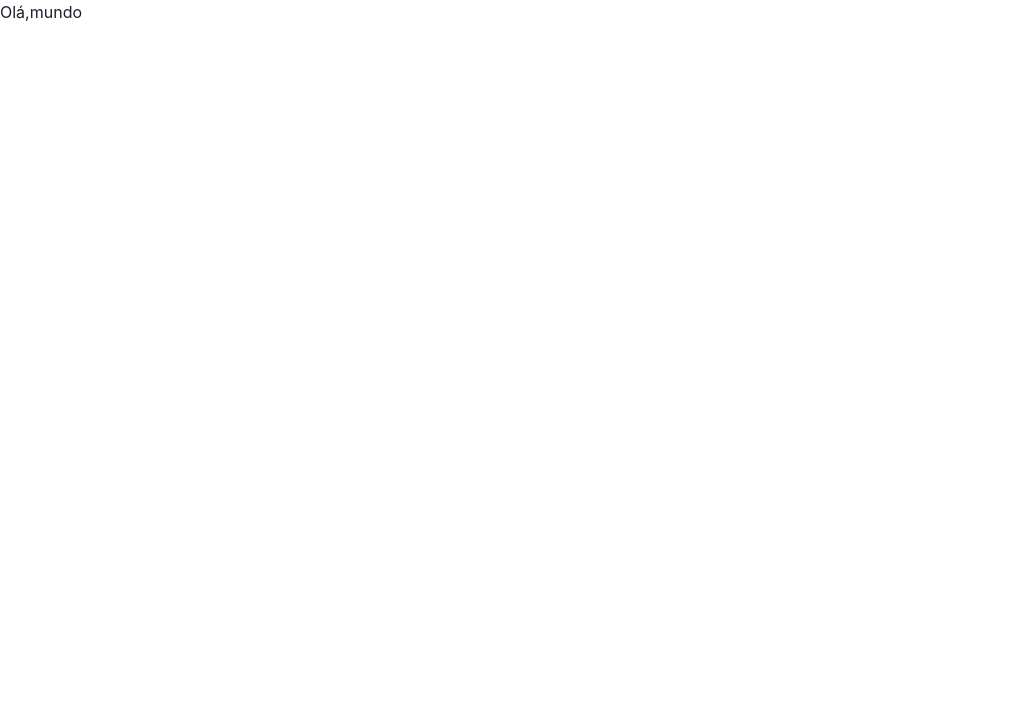
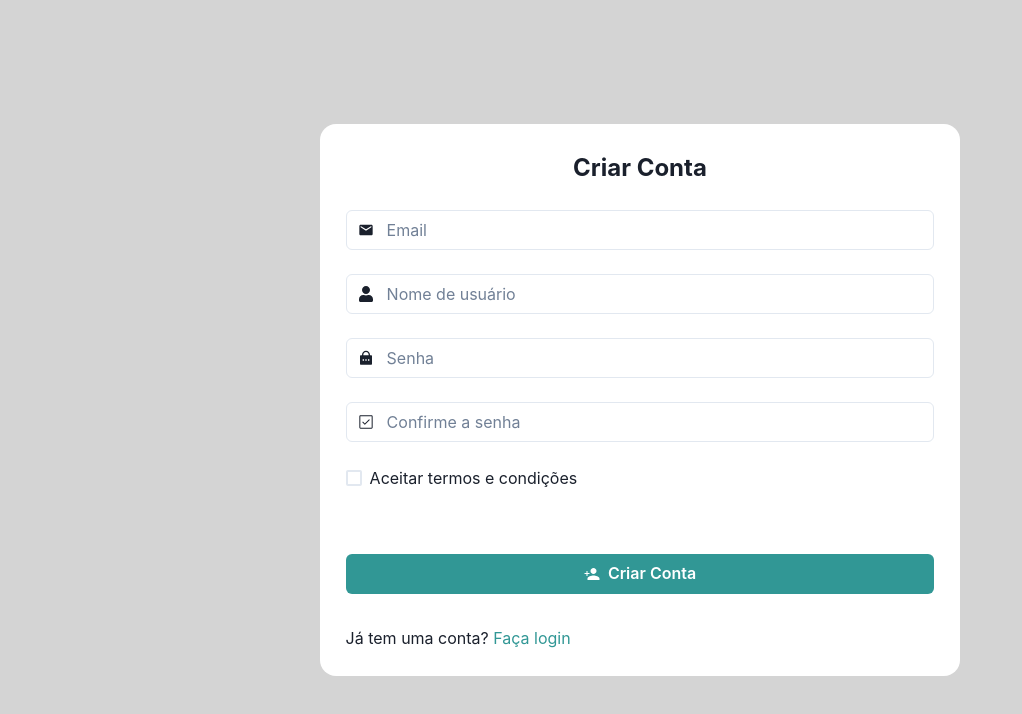
Before and after one commit to JeanLima2112/ScheMasterDB, a React (Vite) app in the folder schemasterdb_Front_End/: page / in a window 1280 px wide. Shown: the top 714 px of the page, without its empty margins (0-1022 px from the left). Built offline with nearby package versions, Linux system fonts and the light colour scheme.

Commit message:
signUp page

```diff
--- a/schemasterdb_Front_End/package.json
+++ b/schemasterdb_Front_End/package.json
@@ -14,6 +14,7 @@
     "@emotion/react": "^11.13.3",
     "@emotion/styled": "^11.13.0",
     "@xyflow/react": "^12.3.0",
+    "axios": "^1.7.7",
     "framer-motion": "^11.5.6",
     "react": "^18.3.1",
     "react-dom": "^18.3.1",
--- /dev/null
+++ b/schemasterdb_Front_End/src/pages/Enter/signup/SignUp.tsx
@@ -0,0 +1,186 @@
+import {
+  Button,
+  Checkbox,
+  Flex,
+  FormControl,
+  FormErrorMessage,
+  Input,
+  InputGroup,
+  InputLeftElement,
+  Text,
+  Link,
+} from "@chakra-ui/react";
+import { useForm } from "react-hook-form";
+import { FaUser } from "react-icons/fa";
+import { GoCheckbox } from "react-icons/go";
+import { IoMdPersonAdd } from "react-icons/io";
+import { MdEmail } from "react-icons/md";
+import { RiLockPasswordFill } from "react-icons/ri";
+import { Link as RouterLink } from "react-router-dom";
+
+import { UserCreate } from "./type";
+
+export default function AuthPage() {
+  const {
+    register,
+    handleSubmit,
+    formState: { errors },
+    watch,
+  } = useForm<UserCreate>();
+  const watchPassword = watch("password");
+
+  const onSignUpSubmit = (data: Partial<UserCreate>) => {
+    console.log("Sign Up Data:", data);
+    // Requisição a API
+  };
+
+  return (
+    <Flex
+      alignItems="center"
+      justifyContent="center"
+      minH="100vh"
+      direction="column"
+      gap="1rem"
+      bg="#d4d4d4"
+    >
+      <Flex
+        direction="column"
+        minW="40rem"
+        gap="2rem"
+        bg="#ffff"
+        p="2%"
+        borderRadius="1rem"
+      >
+        <Flex direction="column" gap="1.5rem">
+          <Text fontSize="2xl" fontWeight="bold" textAlign="center">
+            Criar Conta
+          </Text>
+
+          <FormControl isInvalid={!!errors?.email}>
+            <InputGroup>
+              <InputLeftElement pointerEvents="none">
+                <MdEmail />
+              </InputLeftElement>
+              <Input
+                placeholder="Email"
+                type="email"
+                {...register("email", {
+                  required: "Email é obrigatório",
+                  minLength: {
+                    value: 3,
+                    message: "Email deve ter pelo menos 3 caracteres",
+                  },
+                  pattern: {
+                    value: /^[a-zA-Z0-9._%+-]+@[a-zA-Z0-9.-]+\.[a-zA-Z]{2,4}$/,
+                    message: "Digite um email válido",
+                  },
+                })}
+              />
+            </InputGroup>
+            {errors?.email && (
+              <FormErrorMessage>{errors.email.message}</FormErrorMessage>
+            )}
+          </FormControl>
+
+          <FormControl isInvalid={!!errors?.username}>
+            <InputGroup>
+              <InputLeftElement pointerEvents="none">
+                <FaUser />
+              </InputLeftElement>
+              <Input
+                placeholder="Nome de usuário"
+                type="text"
+                {...register("username", {
+                  required: "Nome de usuário é obrigatório",
+                  minLength: {
+                    value: 3,
+                    message: "Nome de usuário deve ter pelo menos 3 caracteres",
+                  },
+                })}
+              />
+            </InputGroup>
+            {errors?.username && (
+              <FormErrorMessage>{errors.username.message}</FormErrorMessage>
+            )}
+          </FormControl>
+
+          <FormControl isInvalid={!!errors?.password}>
+            <InputGroup>
+              <InputLeftElement pointerEvents="none">
+                <RiLockPasswordFill />
+              </InputLeftElement>
+              <Input
+                placeholder="Senha"
+                type="password"
+                {...register("password", {
+                  required: "Senha é obrigatória",
+                  minLength: {
+                    value: 8,
+                    message: "A senha deve ter pelo menos 8 caracteres",
+                  },
+                })}
+              />
+            </InputGroup>
+            {errors?.password && (
+              <FormErrorMessage>{errors.password.message}</FormErrorMessage>
+            )}
+          </FormControl>
+
+          <FormControl isInvalid={!!errors?.passwordConfirmation}>
+            <InputGroup>
+              <InputLeftElement pointerEvents="none">
+                <GoCheckbox />
+              </InputLeftElement>
+              <Input
+                placeholder="Confirme a senha"
+                type="password"
+                {...register("passwordConfirmation", {
+                  required: "Confirmação de senha é obrigatória",
+                  validate: (value) =>
+                    value === watchPassword || "As senhas não coincidem",
+                })}
+              />
+            </InputGroup>
+            {errors?.passwordConfirmation && (
+              <FormErrorMessage>
+                {errors.passwordConfirmation.message}
+              </FormErrorMessage>
+            )}
+          </FormControl>
+
+          <FormControl isInvalid={!!errors?.terms}>
+            <Checkbox
+              {...register("terms", {
+                required: "Aceitar os termos é obrigatório",
+              })}
+            >
+              Aceitar termos e condições
+            </Checkbox>
+            {errors?.terms && (
+              <FormErrorMessage>{errors.terms.message}</FormErrorMessage>
+            )}
+          </FormControl>
+        </Flex>
+
+        <Button
+          colorScheme="teal"
+          variant="solid"
+          w="100%"
+          mt="2rem"
+          gap=".5rem"
+          onClick={() => handleSubmit(onSignUpSubmit)()}
+        >
+          <IoMdPersonAdd />
+          Criar Conta
+        </Button>
+
+        <Text textAlign="start">
+          Já tem uma conta?{" "}
+          <Link as={RouterLink} to="/login" color="teal.500">
+            Faça login
+          </Link>
+        </Text>
+      </Flex>
+    </Flex>
+  );
+}
--- /dev/null
+++ b/schemasterdb_Front_End/src/pages/Enter/signup/type.tsx
@@ -0,0 +1,7 @@
+export type UserCreate = {
+  email: string;
+  username: string;
+  password: string;
+  passwordConfirmation: string;
+  terms: boolean;
+};
--- a/schemasterdb_Front_End/src/pages/Router.tsx
+++ b/schemasterdb_Front_End/src/pages/Router.tsx
@@ -1,12 +1,12 @@
 import { Route, Routes } from "react-router-dom";
 import Home from "./Home/Home";
 import WorkSpace from "./workspace/WorkSpace";
-
+import SignUp from "./Enter/signup/SignUp";
 
 const Router = () => {
   return (
     <Routes>
-      <Route path="/" element={<Home />} />
+      <Route path="/" element={<SignUp />} />
       <Route path="workspace" element={<WorkSpace />} />
     </Routes>
   );
--- a/schemasterdb_Front_End/src/pages/workspace/WorkSpace.tsx
+++ b/schemasterdb_Front_End/src/pages/workspace/WorkSpace.tsx
@@ -64,7 +64,7 @@ export default function WorkSpace() {
           id,
           type: "node",
           position: dropPosition,
-          data: { label: "" },
+          data: { label: "Entity" },
         },
       ]);
     },
```
Also changed, not shown: schemasterdb_Front_End/src/pages/Enter/assets/image.png (added), 1 other file (tests, documents, lock files or other folders).
